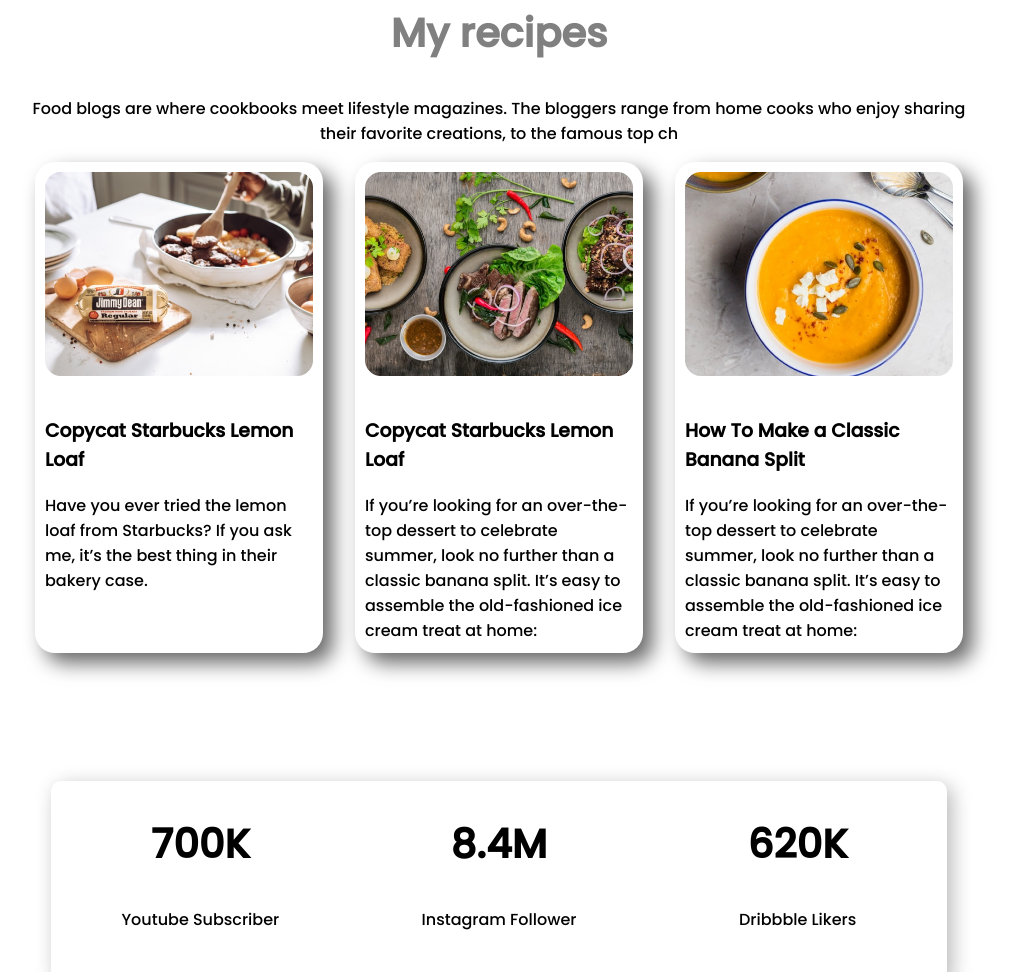
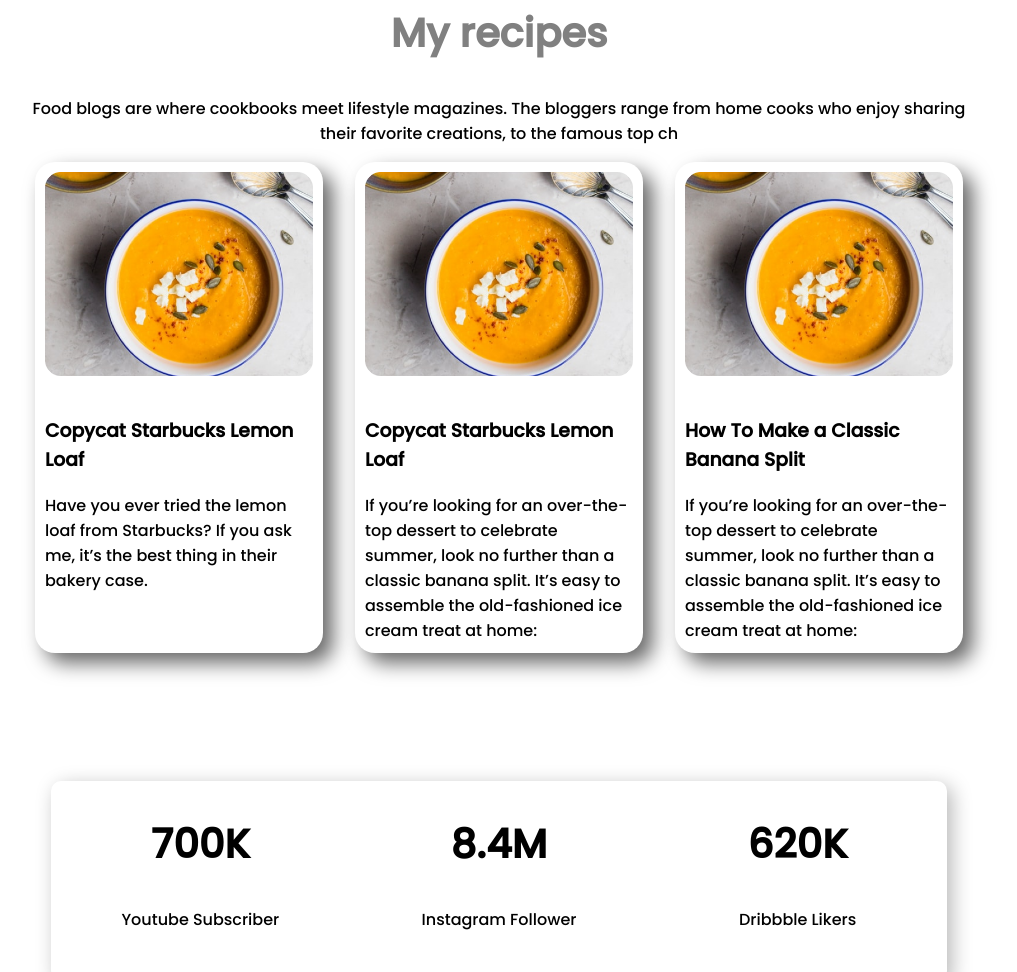
Before and after one commit to shamiurrahman/My-Food-Blog, a plain HTML site: page index.html in a window 1280 px wide. Shown: the part 1525-2497 px from the top of the page, without its empty margins (141-1158 px from the left). Drawn offline with Linux system fonts and the light colour scheme.

Commit message:
img prblm

```diff
--- a/index.html
+++ b/index.html
@@ -60,7 +60,7 @@
         <div class="recipe container">
             <div class="recipe-item">
                 <div class="img">
-                    <img src="images/01.jpg" alt="">
+                    <img src="images/03.jpg" alt="">
                 </div>
                 <h3>Copycat Starbucks Lemon Loaf</h3>
                 <p>Have you ever tried the lemon loaf from Starbucks? If you ask me, it’s the best thing in their bakery
@@ -68,7 +68,7 @@
             </div>
             <div class="recipe-item">
                 <div class="img">
-                    <img src="images/02.jpg" alt="">
+                    <img src="images/03.jpg" alt="">
                 </div>
                 <h3>Copycat Starbucks Lemon Loaf</h3>
                 <p>If you’re looking for an over-the-top dessert to celebrate summer, look no further than a classic
```
